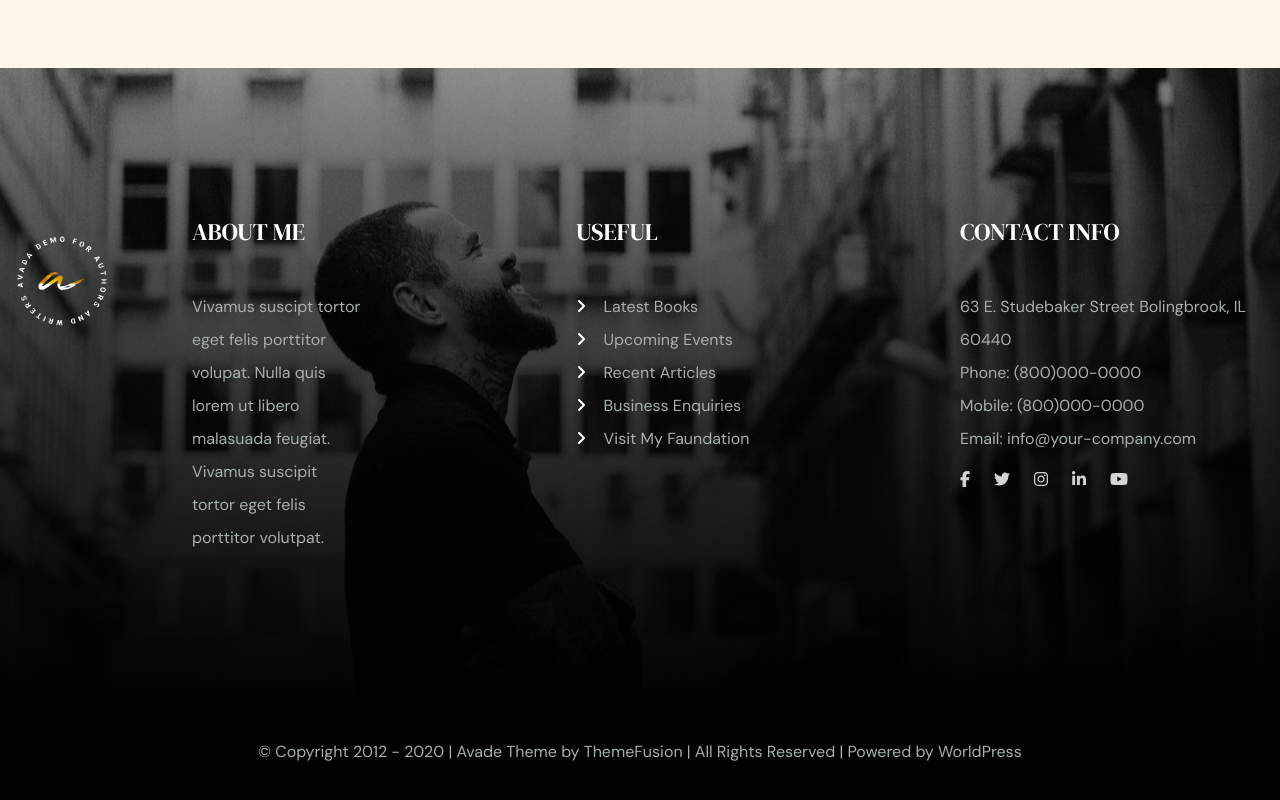
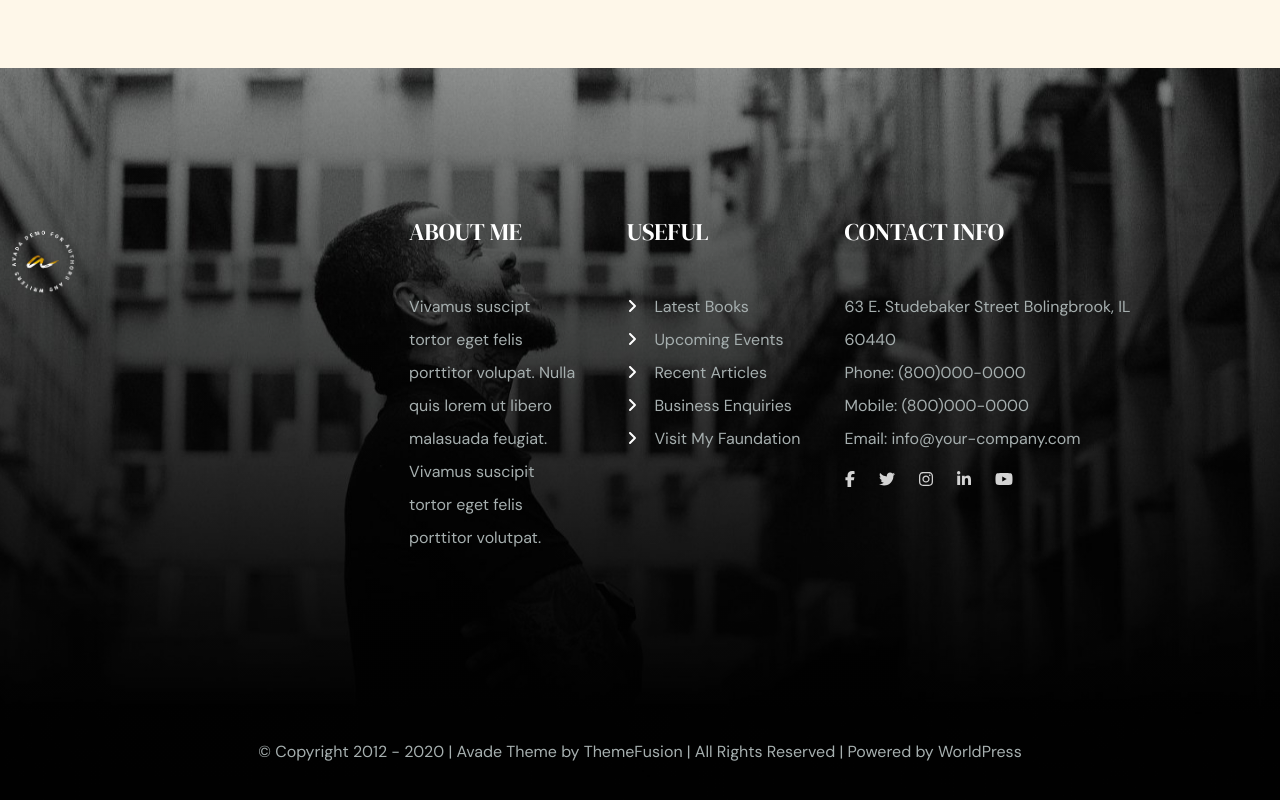
Before and after one commit to iLBigga/proj-html-vuejs, a Vue app: page / in a window 1280 px wide. Shown: the part 6985-7785 px from the top of the page. Built offline with nearby package versions, Linux system fonts and the light colour scheme; a web font is replaced by a local one.

Commit message:
Refactory footer

```diff
--- a/src/components/FooterSections/FooterList.vue
+++ b/src/components/FooterSections/FooterList.vue
@@ -6,6 +6,7 @@
                 <figure>
                     <img :src="logo" alt="">
                 </figure>
+                <div class="d-flex">
                     <!-- ABOUT ME -->
                     <div class="col-3 about_me">
                         <h4 class="title">{{firstList.title}}</h4>
@@ -19,7 +20,7 @@
                         </ul>
                     </div>
                     <!-- CONTACT INFO -->
-                <div class="col-3 contact_info">
+                    <div class="col-4 contact_info">
                         <h4 class="title">contact info</h4>
                         <ul>
                             <li v-for="(el, i) in thirdList" :key="i">{{el}}</li>
@@ -30,6 +31,7 @@
                             <font-awesome-icon icon="fa-brands fa-instagram" />
                             <font-awesome-icon icon="fa-brands fa-linkedin-in" />
                             <font-awesome-icon icon="fa-brands fa-youtube" />
+                        </div>
                     </div>
                 </div>
             </div>
@@ -68,6 +70,10 @@ export default {
         padding: 150px 0 50px 0;
         color: white;
 
+        .xl_container{
+            max-width: 2130px;
+        }
+
         li{
             line-height: 33px;
 
@@ -82,11 +88,17 @@ export default {
         }
 
         .main_footer{
-            gap: 4rem;
+            gap: 20rem;
+        }
+
+        .title{
+            text-transform: uppercase;
+            font-family: 'DM Serif Display', serif;
+            padding-bottom: 35px;
         }
 
         .about_me{
-            padding-right: 150px;
+            padding-right: 50px;
 
             p {
                 line-height: 33px;
@@ -95,24 +107,20 @@ export default {
         }
 
         .contact_info {
+            margin-left: auto;
+            margin-right: 200px;
 
             ul{
                 color: $light-grey;
+            }
+
+            .icon{
+            color: lightgray;
             }
         }
 
         .copyright{
             color: $light-grey;
-        }
-
-        .title{
-            text-transform: uppercase;
-            font-family: 'DM Serif Display', serif;
-            padding-bottom: 35px;
-        }
-
-        .icon{
-            color: lightgray;
         }
 
         .copyright{
```
Lines whose indentation alone changed are shown as unchanged.
